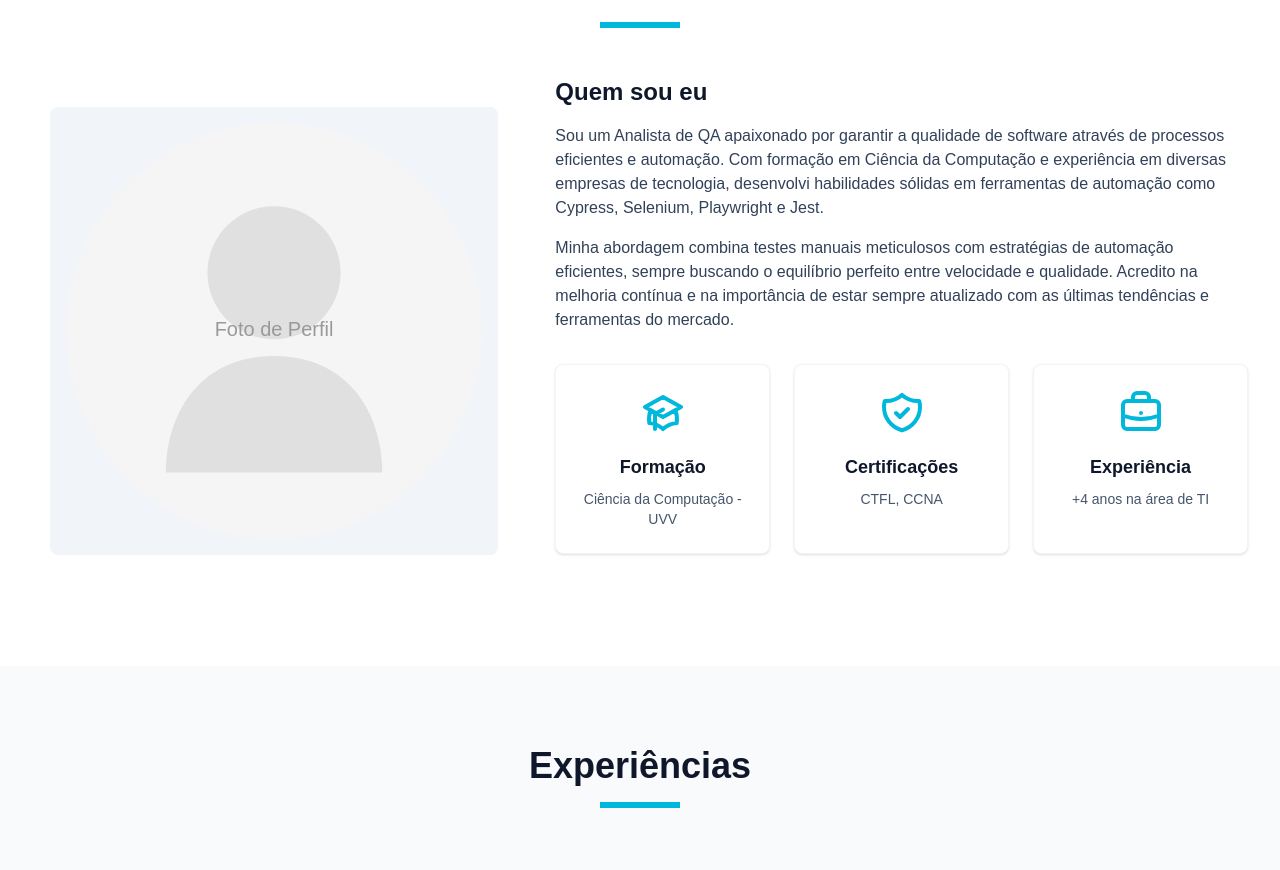
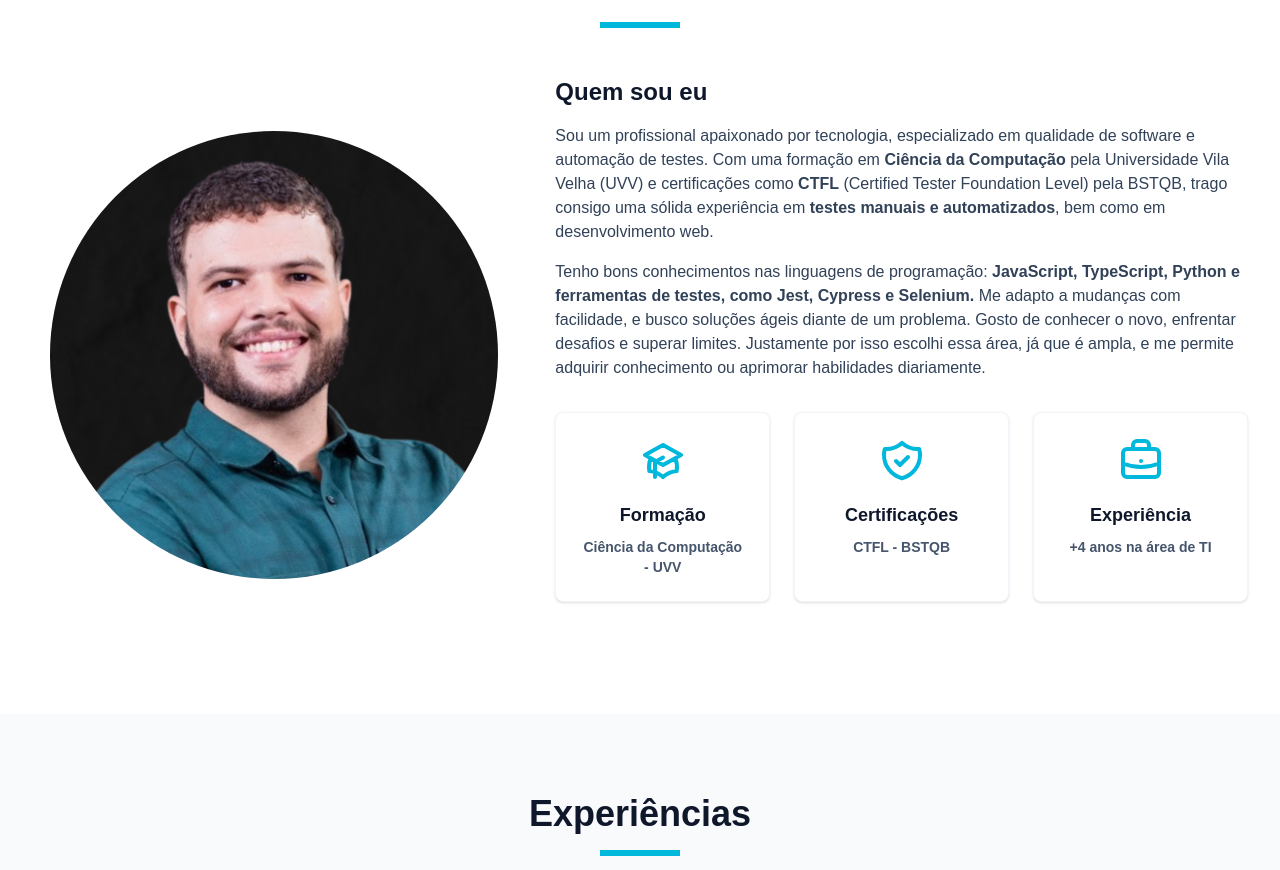
Before and after one commit to jojosuelobo/portfolio-v4, a Next.js app: page / in a window 1280 px wide. Shown: the part 914-1784 px from the top of the page. Built offline with nearby package versions, Linux system fonts and the light colour scheme.

Commit message:
about fix

```diff
--- a/src/components/about.tsx
+++ b/src/components/about.tsx
@@ -41,9 +41,9 @@ export default function About() {
             className="lg:col-span-5 flex items-center justify-center"
           >
             <div className="relative w-full max-w-md">
-              <div className="bg-slate-100 rounded-lg p-4 h-full">
+              <div>
                 <Image
-                  src="/images/profile.svg"
+                  src="/imagens/profile.svg"
                   alt={profileData.name}
                   width={500}
                   height={500}
@@ -71,10 +71,10 @@ export default function About() {
             <div>
               <h3 className="text-2xl font-bold text-slate-900 mb-4">Quem sou eu</h3>
               <p className="text-slate-700 mb-4">
-                Sou um Analista de QA apaixonado por garantir a qualidade de software através de processos eficientes e automação. Com formação em Ciência da Computação e experiência em diversas empresas de tecnologia, desenvolvi habilidades sólidas em ferramentas de automação como Cypress, Selenium, Playwright e Jest.
+                Sou um profissional apaixonado por tecnologia, especializado em qualidade de software e automação de testes. Com uma formação em <strong>Ciência da Computação</strong> pela Universidade Vila Velha (UVV) e certificações como <strong>CTFL</strong> (Certified Tester Foundation Level) pela BSTQB, trago consigo uma sólida experiência em <strong>testes manuais e automatizados</strong>, bem como em desenvolvimento web.
               </p>
               <p className="text-slate-700 mb-6">
-                Minha abordagem combina testes manuais meticulosos com estratégias de automação eficientes, sempre buscando o equilíbrio perfeito entre velocidade e qualidade. Acredito na melhoria contínua e na importância de estar sempre atualizado com as últimas tendências e ferramentas do mercado.
+                Tenho bons conhecimentos nas linguagens de programação: <strong>JavaScript, TypeScript, Python e ferramentas de testes, como Jest, Cypress e Selenium.</strong> Me adapto a mudanças com facilidade, e busco soluções ágeis diante de um problema. Gosto de conhecer o novo, enfrentar desafios e superar limites. Justamente por isso escolhi essa área, já que é ampla, e me permite adquirir conhecimento ou aprimorar habilidades diariamente.
               </p>
             </div>
 
@@ -93,7 +93,7 @@ export default function About() {
                 </div>
                 <h4 className="text-lg font-semibold text-slate-900 mb-2">Formação</h4>
                 <p className="text-sm text-slate-600">
-                  Ciência da Computação - UVV
+                  <strong>Ciência da Computação - UVV</strong>
                 </p>
               </motion.div>
 
@@ -109,7 +109,7 @@ export default function About() {
                 </div>
                 <h4 className="text-lg font-semibold text-slate-900 mb-2">Certificações</h4>
                 <p className="text-sm text-slate-600">
-                  CTFL, CCNA
+                  <strong>CTFL - BSTQB</strong>
                 </p>
               </motion.div>
 
@@ -125,7 +125,7 @@ export default function About() {
                 </div>
                 <h4 className="text-lg font-semibold text-slate-900 mb-2">Experiência</h4>
                 <p className="text-sm text-slate-600">
-                +{profileData.yearsOfExperience} anos na área de TI
+                  <strong>+{profileData.yearsOfExperience} anos na área de TI</strong>
                 </p>
               </motion.div>
             </div>
```
